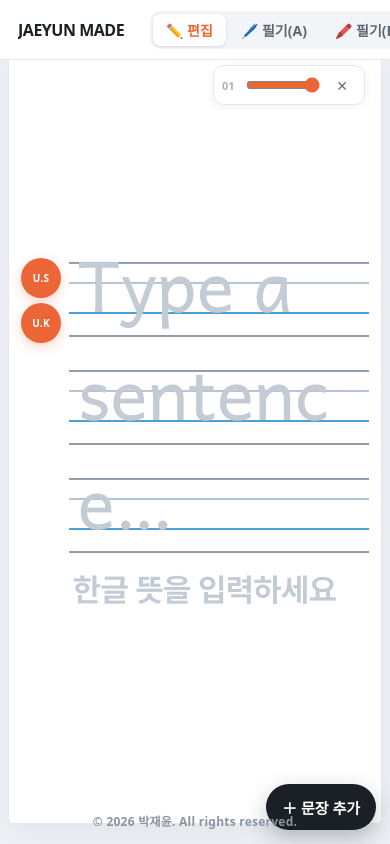
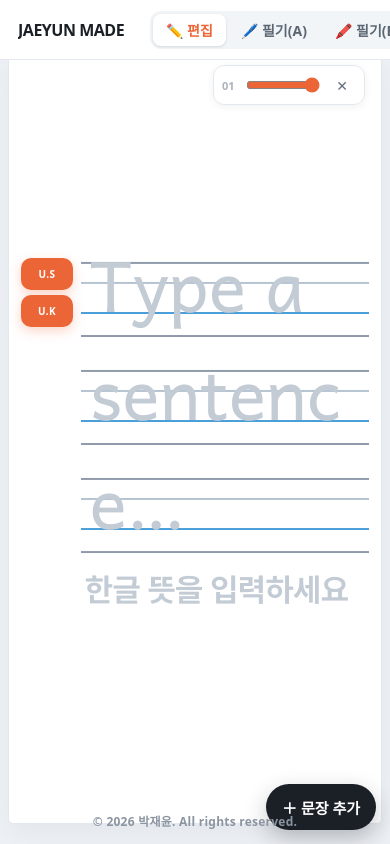
Before and after one commit to ryukoyat-cmyk/english-handwriting-pwa, a plain HTML site: page index.html in a window 390 px wide. Both pictures are taken after a click on the button "＋ 문장 추가". Drawn offline with Linux system fonts and the light colour scheme.

Commit message:
Show US and UK voice controls in practice

```diff
--- a/index.html
+++ b/index.html
@@ -85,20 +85,19 @@
   .rowbody{ flex:1 1 auto; min-width:0; }
 
   .speakBtns{
-    flex:0 0 52px; align-self:flex-start; margin-top:6px;
+    flex:0 0 64px; align-self:flex-start; margin-top:6px;
     display:flex; flex-direction:column; gap:6px;
   }
 
   .speakBtn{
-    width:52px; height:52px; border-radius:50%;
-    background:var(--accent); color:#fff; font-size:12px; font-weight:900;
-    letter-spacing:.02em;
+    width:64px; height:36px; border-radius:10px;
+    background:var(--accent); color:#fff; font-size:13px; font-weight:900;
+    letter-spacing:.04em;
     display:grid; place-items:center; box-shadow:0 4px 12px #eb653645;
     transition:filter .12s, transform .12s;
   }
   .speakBtn:hover{ filter:brightness(1.07); }
   .speakBtn:active{ transform:scale(.94); }
-  body.mode-draw .speakBtns{ display:none; }
   .speakBtn.speaking{ animation:speakPulse 1s ease-in-out infinite; }
   @keyframes speakPulse{ 0%,100%{ box-shadow:0 4px 12px #eb653645; } 50%{ box-shadow:0 4px 22px #eb6536a0; } }
   @media (prefers-reduced-motion:reduce){ .speakBtn.speaking{ animation:none; outline:3px solid #eb653690; } }
@@ -201,8 +200,8 @@
     .stage{ padding:10px 8px 20px; }
     .sheet{ padding:10px 12px 16px; border-radius:5px; }
     .fab{ right:14px; bottom:14px; height:46px; padding:0 16px; }
-    .speakBtns{ flex-basis:40px; margin-top:3px; gap:5px; }
-    .speakBtn{ width:40px; height:40px; font-size:10px; }
+    .speakBtns{ flex-basis:52px; margin-top:3px; gap:5px; }
+    .speakBtn{ width:52px; height:32px; font-size:10px; }
     .rowline{ gap:8px; }
   }
 
```
